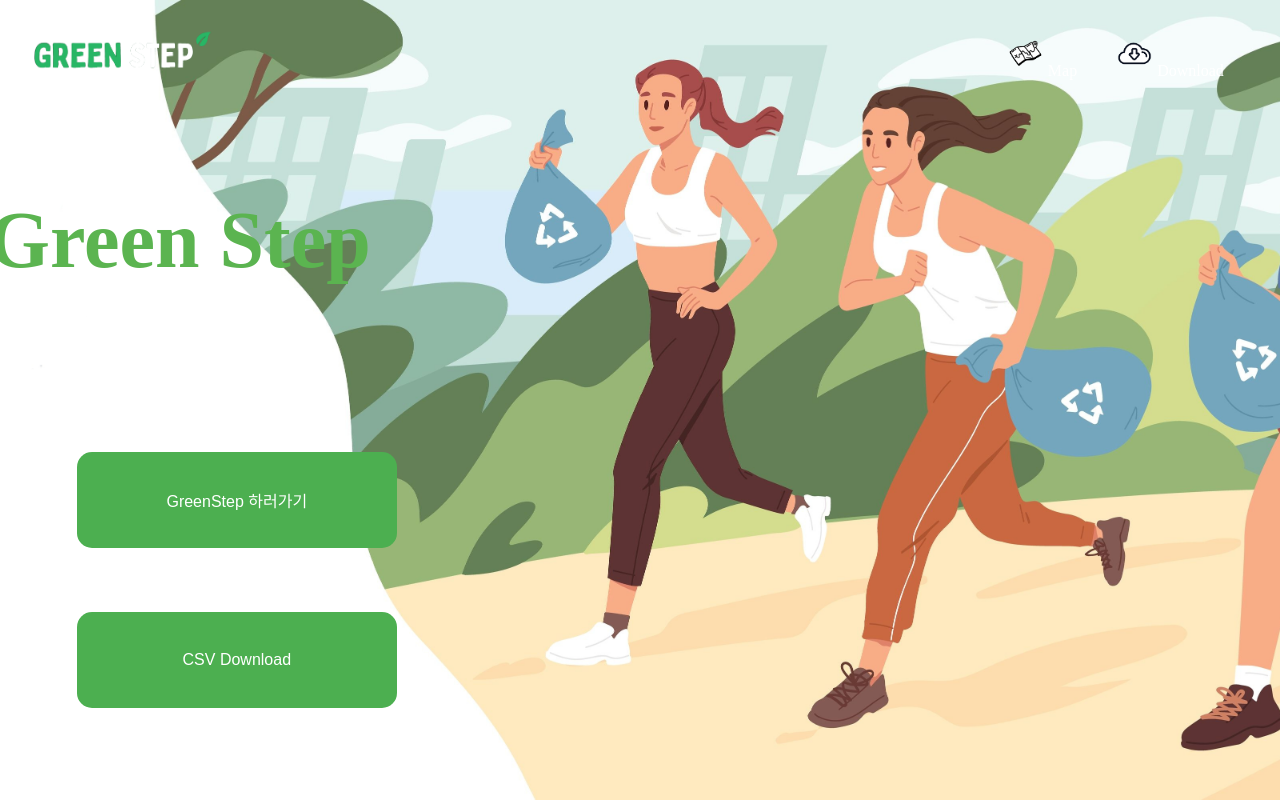
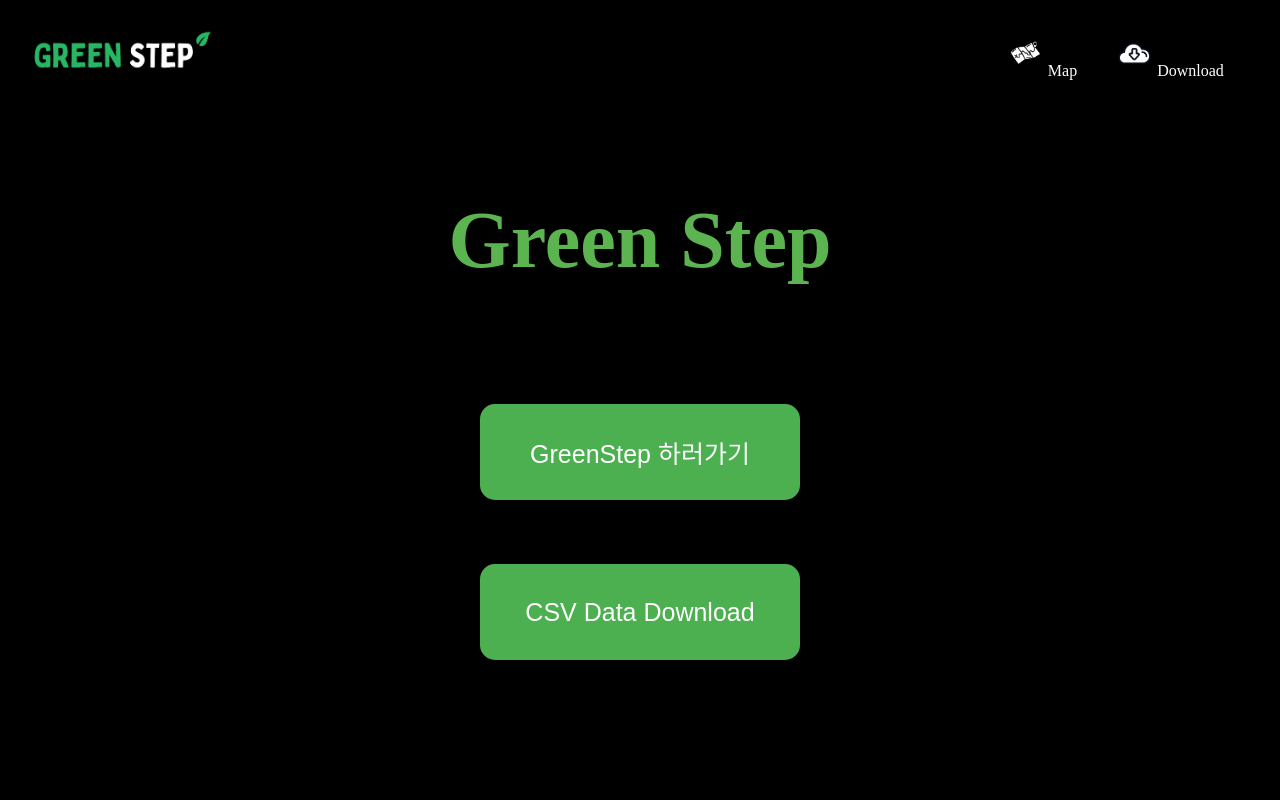
Before and after one commit to chosim-dvlpr/GreenStep, a React (Create React App) app in the folder greenstep/: page /downloadpage in a window 1280 px wide. Built offline with nearby package versions, Linux system fonts and the light colour scheme; no server answers; a web font is replaced by a local one.

Commit message:
style : download페이지 정리

```diff
--- a/greenstep/src/Page/DownLoadPage.css
+++ b/greenstep/src/Page/DownLoadPage.css
@@ -1,16 +1,13 @@
 .download-page {
-    background-image: url('./../Image/Download.jpg'); /* 이미지 경로 */
-    background-size: cover; /* 이미지가 전체 페이지를 덮도록 설정 */
-    background-repeat: no-repeat;
-    background-position: center;
-    height: 100vh; /* 높이 설정 */
-    width: 100%; /* 너비 설정 */
+    background-color: black;
+    height: 100vh;
+    width: 100%;
   }
 
   .title-text {
     position: absolute;
     top: 30%;
-    left: 14%;
+    left: 50%;
     transform: translate(-50%, -50%);
     color: #5BB450;
     font-size: 5rem; /* 글씨 크기 조정 */
@@ -21,11 +18,11 @@
   .rounded-button {
     position: absolute;
     padding: 10px 20px; /* 버튼 내부 여백 */
-    top: 54%;
-    left: 6%;
+    top: 54%; /* 버튼의 상단 위치 */
+    left: 50%; /* 버튼의 왼쪽 위치 */
+    transform: translate(-50%, -50%); /* 가로, 세로 방향으로 중앙 정렬 */
     background-color: #4CAF50; /* 배경 색상 */
     color: white; /* 글씨 색상 */
-
     border: none; /* 테두리 없앰 */
     border-radius: 15px; /* 모서리 둥글게 */
     cursor: pointer; /* 마우스 커서를 손가락 모양으로 */
@@ -38,15 +35,15 @@
 .rounded-button1 {
   position: absolute;
   padding: 10px 20px; /* 버튼 내부 여백 */
-    top: 54%;
-    left: 6%;
+  top: 54%; /* 버튼의 상단 위치 */
+  left: 50%; /* 버튼의 왼쪽 위치 */
+  transform: translate(-50%, -50%); /* 가로, 세로 방향으로 중앙 정렬 */
   background-color: #4CAF50; /* 배경 색상 */
   color: white; /* 글씨 색상 */
-
   border: none; /* 테두리 없앰 */
   border-radius: 15px; /* 모서리 둥글게 */
   cursor: pointer; /* 마우스 커서를 손가락 모양으로 */
-    font-size: 16px; /* 글씨 크기 */
+  font-size: 25px; /* 글씨 크기 */
   margin-top: 20px; /* 상단 여백 */
   width: 20rem;
   height: 6rem;
@@ -55,15 +52,15 @@
 .rounded-button2 {
   position: absolute;
     padding: 10px 20px; /* 버튼 내부 여백 */
-  top: 74%;
-  left: 6%;
+    top: 74%; /* 버튼의 상단 위치 */
+    left: 50%; /* 버튼의 왼쪽 위치 */
+    transform: translate(-50%, -50%); /* 가로, 세로 방향으로 중앙 정렬 */
     background-color: #4CAF50; /* 배경 색상 */
     color: white; /* 글씨 색상 */
-
     border: none; /* 테두리 없앰 */
     border-radius: 15px; /* 모서리 둥글게 */
     cursor: pointer; /* 마우스 커서를 손가락 모양으로 */
-  font-size: 16px; /* 글씨 크기 */
+    font-size: 25px; /* 글씨 크기 */
     margin-top: 20px; /* 상단 여백 */
     width: 20rem;
     height: 6rem;
@@ -72,5 +69,13 @@
 
 
 .rounded-button:hover {
-    background-color: #45a049; /* 마우스 호버시 배경 색상 변경 */
+    background-color: #89d38d; /* 마우스 호버시 배경 색상 변경 */
 }
+
+.rounded-button1:hover {
+  background-color: #89d38d; /* 마우스 호버시 배경 색상 변경 */
+}
+
+.rounded-button2:hover {
+  background-color: #89d38d; /* 마우스 호버시 배경 색상 변경 */
+}
--- a/greenstep/src/Page/DownLoadPage.js
+++ b/greenstep/src/Page/DownLoadPage.js
@@ -6,7 +6,7 @@ export default function DownLoadPage() {
     <div className='download-page'>
       <div className="title-text">Green Step</div>
       <button className="rounded-button1">GreenStep 하러가기</button>
-      <button className="rounded-button2">CSV Download</button>
+      <button className="rounded-button2">CSV Data Download</button>
     </div>
   );
 }
```
Also changed, not shown: greenstep/public/icon/phone.png (added). Lines whose indentation alone changed are shown as unchanged.
